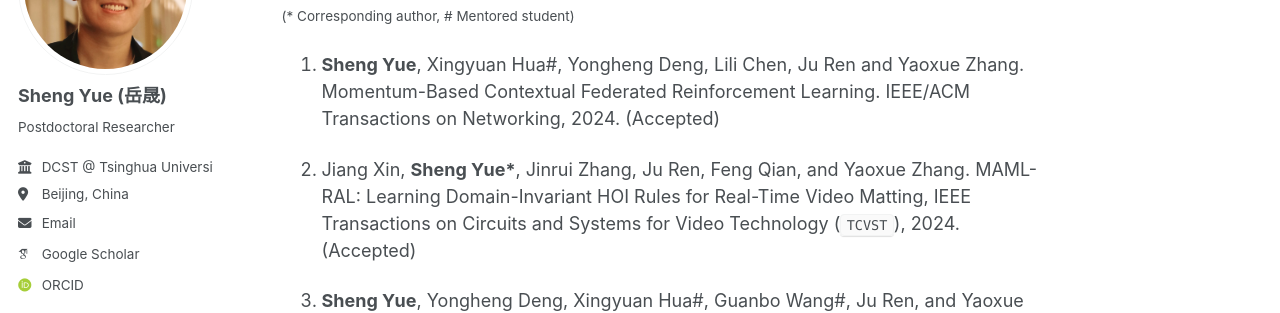
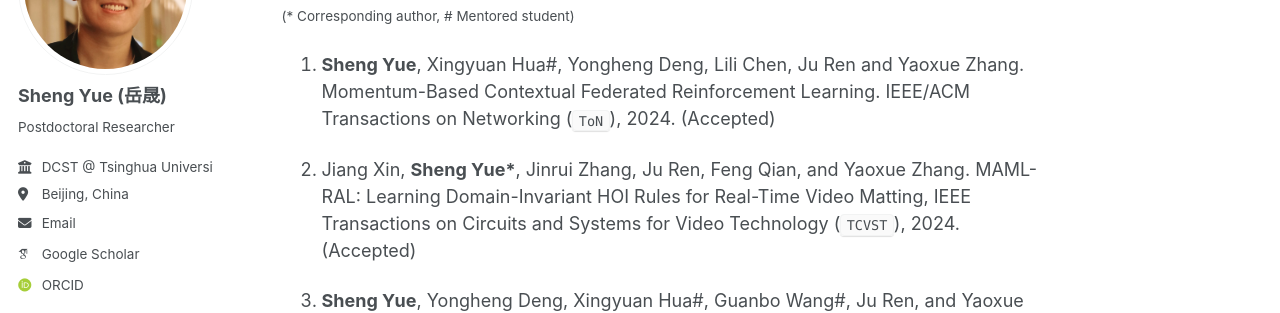
Before and after one commit to shaunyue/shaunyue.github.io, a Jekyll site: the page built from _pages/about.md, in a window 1280 px wide and 900 px high, scrolled down 2187 px. Shown: the part 206-519 px from the top of the window. Built offline with Jekyll 4.4.1, drawn with Linux system fonts in a browser that asks for light colours; some web fonts are replaced.

Commit message:
Your commit message

```diff
--- a/_pages/about.md
+++ b/_pages/about.md
@@ -68,7 +68,7 @@ function toggleContent(id) {
 
 <small>(* Corresponding author, # Mentored student)</small>
 
-1. **Sheng Yue**, Xingyuan Hua#, Yongheng Deng, Lili Chen, Ju Ren and Yaoxue Zhang. Momentum-Based Contextual Federated Reinforcement Learning. IEEE/ACM Transactions on Networking, 2024. (Accepted)
+1. **Sheng Yue**, Xingyuan Hua#, Yongheng Deng, Lili Chen, Ju Ren and Yaoxue Zhang. Momentum-Based Contextual Federated Reinforcement Learning. IEEE/ACM Transactions on Networking (`ToN`), 2024. (Accepted)
 
 1. Jiang Xin, **Sheng Yue\***, Jinrui Zhang, Ju Ren, Feng Qian, and Yaoxue Zhang. MAML-RAL: Learning Domain-Invariant HOI Rules for Real-Time Video Matting, IEEE Transactions on Circuits and Systems for Video Technology (`TCVST`), 2024. (Accepted)
 
```
